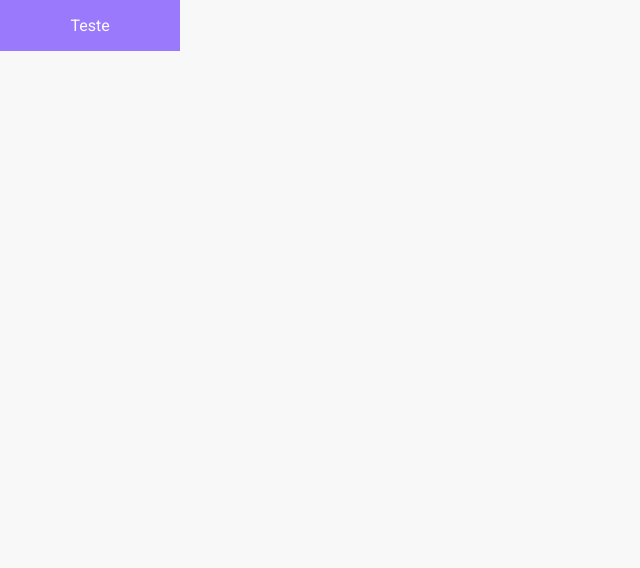
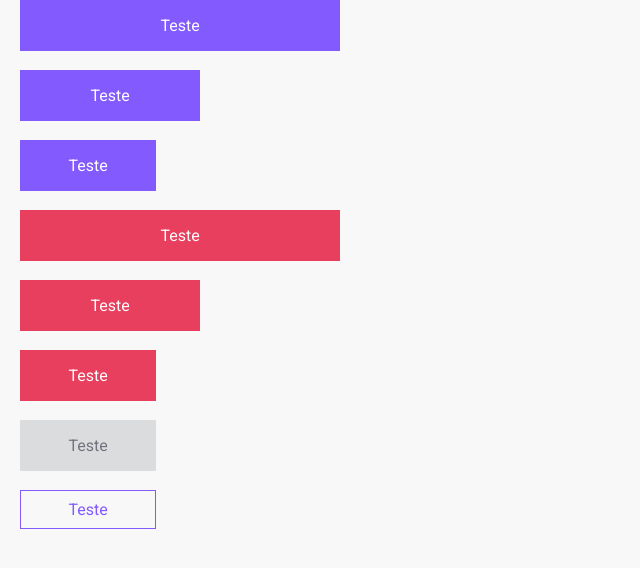
Before and after one commit to GabrielDVpereira/letmeask, a React (Create React App) app: page / in a window 1280 px wide. Shown: the top 568 px of the page, without its empty margins (0-640 px from the left). Built offline with nearby package versions, Linux system fonts and the light colour scheme.

Commit message:
feat: finish the buttom atom

```diff
--- a/package.json
+++ b/package.json
@@ -12,6 +12,7 @@
     "@types/react-dom": "^17.0.0",
     "axios": "^0.21.1",
     "firebase": "^8.6.8",
+    "polished": "^4.1.3",
     "react": "^17.0.2",
     "react-dom": "^17.0.2",
     "react-icons": "^4.2.0",
--- a/src/assets/constants/fonts.ts
+++ b/src/assets/constants/fonts.ts
@@ -7,5 +7,9 @@ export const fonts = {
   body: {
     fontSize: '16px',
     fontWeight: 400
+  },
+  paragraph: {
+    fontSize: '14px',
+    fontWeight: 400
   }
 }
--- a/src/components/atoms/Button/index.tsx
+++ b/src/components/atoms/Button/index.tsx
@@ -5,7 +5,7 @@ import { Button } from './styles';
 interface ButtonProps extends HtmlHTMLAttributes<HTMLButtonElement> {
   color: 'danger' | 'gray' | 'primary'
   outlined?: boolean
-  size: 'lg' | 'md' | 'sm'
+  size: 'lg' | 'md' | 'sm' | 'xm'
   children: ReactNode
 }
 
--- a/src/components/atoms/Button/styles.ts
+++ b/src/components/atoms/Button/styles.ts
@@ -1,26 +1,36 @@
 import styled, { css } from 'styled-components';
+import { darken } from "polished";
 
 
 interface ButtonStyle {
   color: 'danger' | 'gray' | 'primary'
   outlined: boolean
-  size: 'lg' | 'md' | 'sm'
+  size: 'lg' | 'md' | 'sm' | 'xm'
 }
 
 /** Colors */
 const danger = css`
   background-color: ${({ theme }) => theme.colors.danger};
-  color: ${({ theme }) => theme.colors.white.details}
+  color: ${({ theme }) => theme.colors.white.details};
+  &:hover {
+    background-color: ${({ theme }) => darken(0.1, theme.colors.danger)};
+  }
 `;
 const gray = css`
   background-color: ${({ theme }) => theme.colors.gray.light};
-  color: ${({ theme }) => theme.colors.black}
+  color: ${({ theme }) => theme.colors.gray.dark};
+  &:hover {
+    background-color: ${({ theme }) => darken(0.1, theme.colors.gray.light)};
+  }
 
 `;
 
 const primary = css`
   background-color: ${({ theme }) => theme.colors.purple};
-  color: ${({ theme }) => theme.colors.white.details}
+  color: ${({ theme }) => theme.colors.white.details};
+  &:hover {
+    background-color: ${({ theme }) => darken(0.1, theme.colors.purple)};
+  }
 `;
 
 /** Outlines */
@@ -28,8 +38,11 @@ const outlinedDefault = css`
   background-color: transparent;
   color: ${({ theme }) => theme.colors.black};
   border-style: solid;
-  border-color: ${({ theme }) => theme.colors.black};
-  border-width: 1px
+  border-color: ${({ theme }) => theme.colors.gray.dark};
+  border-width: 1px;
+  &:hover {
+    border-color: ${({ theme }) => darken(0.1, theme.colors.gray.dark)};
+  }
 `;
 
 const outlinedPrimary = css`
@@ -37,23 +50,32 @@ const outlinedPrimary = css`
   color: ${({ theme }) => theme.colors.purple};
   border-style: solid;
   border-color: ${({ theme }) => theme.colors.purple};
-  border-width: 1px
+  border-width: 1px;
+  &:hover {
+    border-color: ${({ theme }) => darken(0.1, theme.colors.purple)};
+  }
 `;
 
 
 /** Sizes */
+const xm = css`
+  padding:  0.55rem 0;
+  width: 8.5rem;
+  font-size: ${({ theme }) => theme.fonts.paragraph.fontSize};;
+`;
+
 const sm = css`
-  padding: 0 0.75rem;
+  padding:  1rem 0;
   width: 8.5rem
 `;
 
 const md = css`
-  padding: 0 1rem;
+  padding:  1rem 0;
   width: 11.25rem
 `;
 
 const lg = css`
-  padding: 0 1rem;
+  padding:  1rem 0;
   width: 20rem;
 `;
 
@@ -79,6 +101,8 @@ const buttonByColor = (color: string) => {
 
 const buttonBySize = (size: string) => {
   switch (size) {
+    case 'xm':
+      return xm;
     case 'sm':
       return sm;
     case 'md':
@@ -95,13 +119,6 @@ export const Button = styled.button<ButtonStyle>`
   border: none;
   ${({ size }) => buttonBySize(size)};
   ${({ color, outlined }) => outlined ? outlinedByColor(color) : buttonByColor(color)};
-  display: flex;
-  justify-content: center;
-  align-items: center;
   font-size: ${({ theme }) => theme.fonts.body.fontSize};
-  padding: 1rem 0;
-
-  &:hover {
-    opacity: 0.8;
-  }
+  transition: all .2s;
 `;
--- a/src/pages/authentication/Login/index.tsx
+++ b/src/pages/authentication/Login/index.tsx
@@ -1,6 +1,15 @@
 import { Button } from 'src/components/atoms'
 export function Login() {
   return (
-    <Button size="md" color="primary">Teste</Button>
+    <div style={{ marginLeft: 20 }}>
+      <Button size="lg" color="primary" >Teste</Button> <br /><br />
+      <Button size="md" color="primary" >Teste</Button> <br /><br />
+      <Button size="sm" color="primary" >Teste</Button> <br /><br />
+      <Button size="lg" color="danger" >Teste</Button> <br /><br />
+      <Button size="md" color="danger" >Teste</Button> <br /><br />
+      <Button size="sm" color="danger" >Teste</Button> <br /><br />
+      <Button size="sm" color="gray" >Teste</Button> <br /><br />
+      <Button size="xm" color="primary" outlined >Teste</Button> <br /><br />
+    </div>
   )
 }
--- a/src/types/styled.d.ts
+++ b/src/types/styled.d.ts
@@ -10,6 +10,10 @@ declare module 'styled-components' {
         fontWeight: number
       },
       body: {
+        fontSize: string,
+        fontWeight: number
+      },
+      paragraph: {
         fontSize: string,
         fontWeight: number
       }
```
Also changed, not shown: 1 other file (tests, documents, lock files or other folders).
